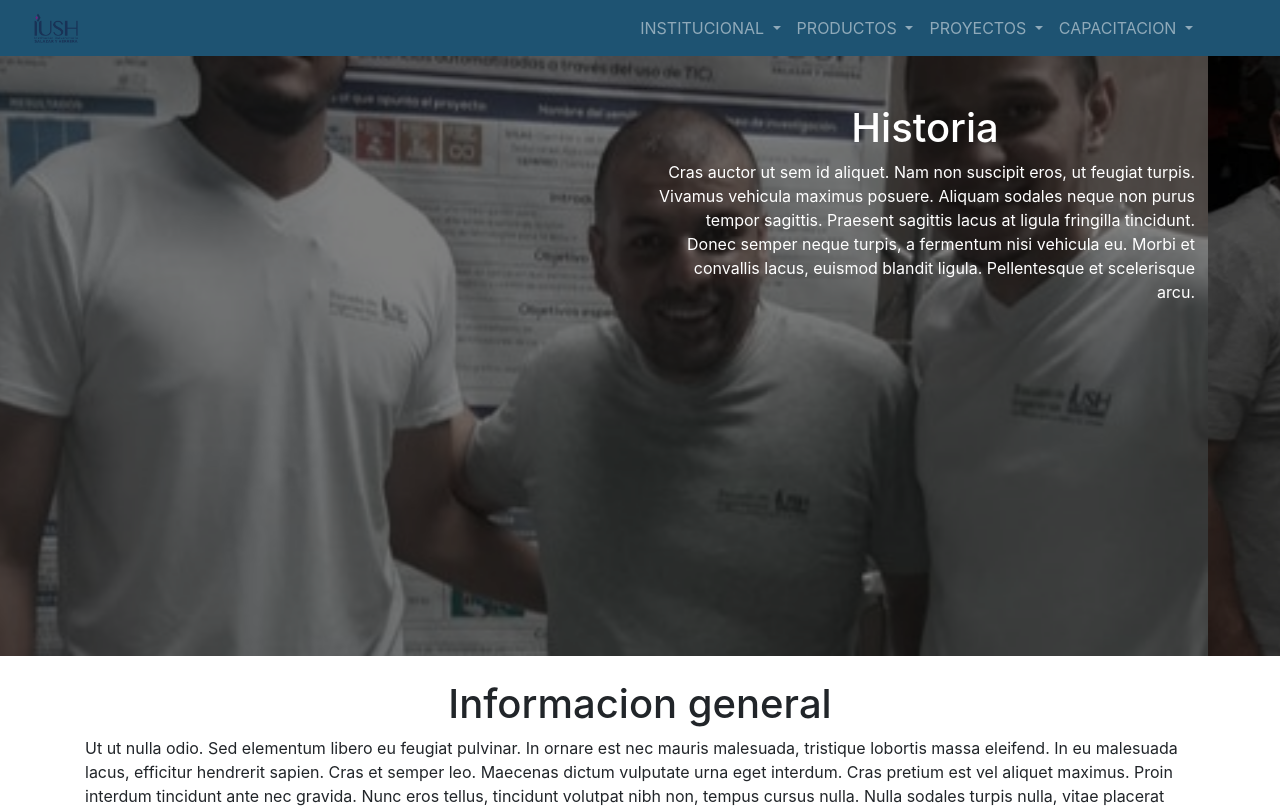
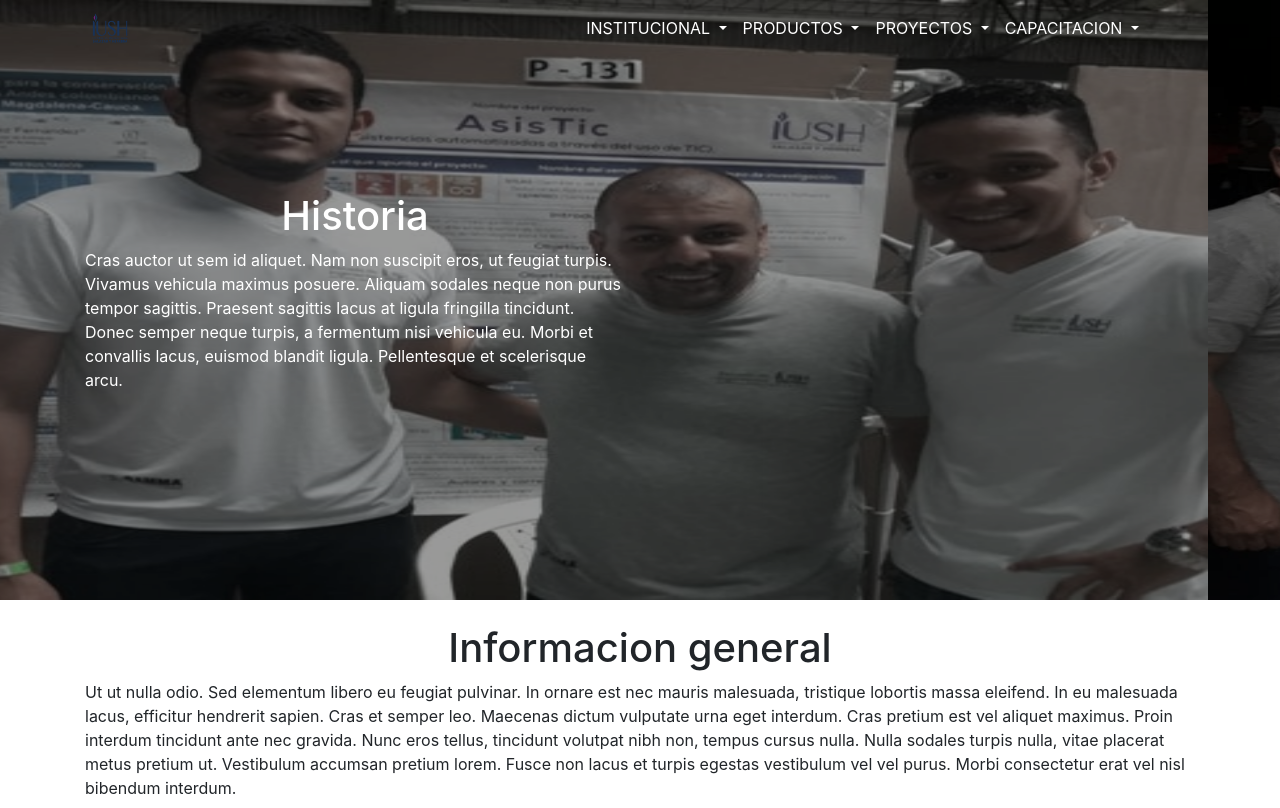
Before and after one commit to juanrobayo/PaginaIush, an Angular app: page / in a window 1280 px wide. Shown: the top 808 px of the page. Built offline with nearby package versions, Linux system fonts and the light colour scheme.

Commit message:
Arrglo de las imagenes del carrusel y integraciòn de menu con carrusel

```diff
--- a/src/app/components/header/header.component.css
+++ b/src/app/components/header/header.component.css
@@ -1,12 +1,18 @@
 #header img{
 
-    object-fit: cover;
+    object-fit: fill;
     width: 50px;
     height: 40px;
 
 }
 
 #header{
-    background-color:#1e5372;
+    position: absolute;
+    z-index: 2;
+    width: 100%;
+    background-color: rgba(0, 0, 0, 0.00);
+}
 
+#header .container a{
+    color:white;
 }
--- a/src/app/components/header/header.component.html
+++ b/src/app/components/header/header.component.html
@@ -1,5 +1,5 @@
 <nav id="header" class="navbar navbar-expand-lg navbar-dark ">
-  <div  class="container-fluid">
+  <div  class="container">
     <a routerLink="/home">
     <img src="assets/img/image1.png" alt="logo-sisas">
   </a>
--- a/src/app/components/home/home.component.css
+++ b/src/app/components/home/home.component.css
@@ -1,17 +1,11 @@
 #home .carousel-inner img{
-
-/* altura de imagen */
 height: 600px;
-/* comando para organizar image */
-object-fit: cover;
-
-/* escala de gris .contrastar pantalla */
+object-fit: fill;
 filter: grayscale(40%);
 }
 /* posicion relativa para texto */
 #carouselExampleControls{
 position: relative;
-
 }
 
 #carouselExampleControls .overlay{
@@ -21,14 +15,11 @@ top: 0;
 bottom: 0;
 left: 0;
 right: 0;
-background-color: rgba(0, 0, 0, 0.5);
+background-color: rgba(0, 0, 0, 0.4);
 color: white;
 }
 
 #carouselExampleControls .overlay .container,
-#carouselExampleControls .overlay .row{
-        height: 100%;
-    }
-    #button .button{
-        background-color: red!important;
-    }
+#carouselExampleControls .overlay .row  {
+    height: 100%;
+}
--- a/src/app/components/home/home.component.html
+++ b/src/app/components/home/home.component.html
@@ -1,5 +1,5 @@
 
-<main id="home">
+<main id="home" >
   <div id="carouselExampleControls" class="carousel slide" data-ride="carousel">
     <div class="carousel-inner">
       <div class="carousel-item active">
@@ -13,11 +13,10 @@
       </div>
     </div>
     <div class="overlay">
-      <div>
         <div class="container">
           <div class="row  align-items-center">
-            <div class="col-md-6 offset-md-6 text-center text-md-right">
-              <h1 class="text-center mt-5">Historia</h1>
+            <div class="col-md-6 offset-mdr-6">
+              <h1 class="text-center">Historia</h1>
                 <p>
                   Cras auctor ut sem id aliquet. Nam non suscipit eros, ut feugiat turpis.
                   Vivamus vehicula maximus posuere. Aliquam sodales neque non purus tempor
@@ -29,7 +28,6 @@
             </div>
           </div>
         </div>
-      </div>
     </div>
   </div>
 
```
Also changed, not shown: src/assets/img/LogoIush.png (added).
